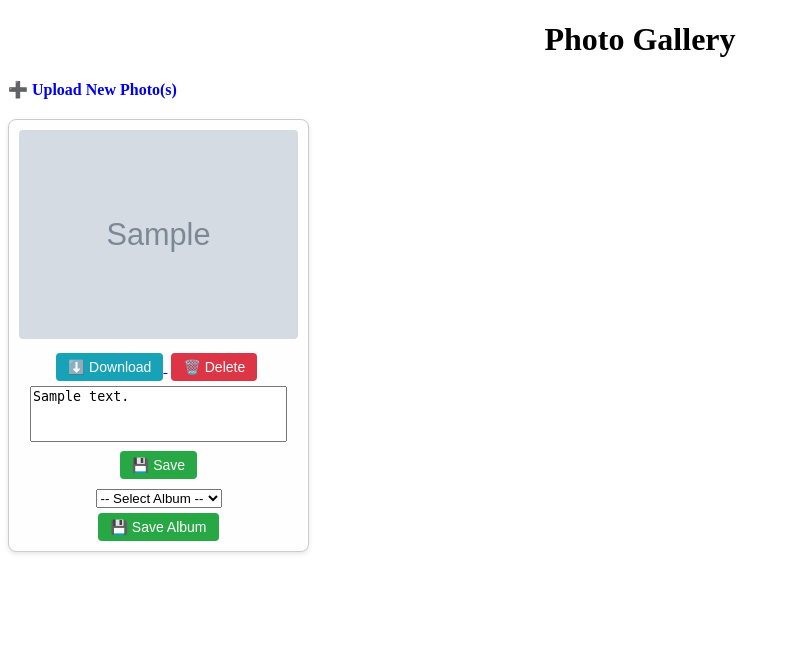
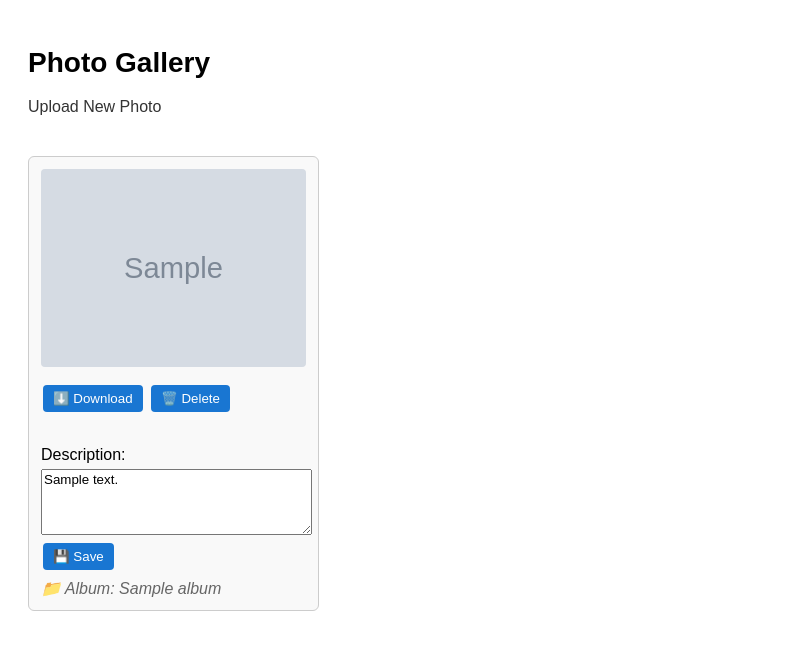
Before and after one commit to JayRKay91/photo-share-app, a Flask app: template app/templates/gallery.html in a window 1280 px wide. Shown: the top 650 px of the page, without its empty margins (0-790 px from the left). Run offline with Flask 3, Linux system fonts and the light colour scheme; the template is opened without the code that fills it: most values are stand-ins (such as "Sample title", 1, 10 or a date in 2020); grey boxes marked "Sample" are stand-in pictures.

Commit message:
Fix: Corrected description form route and improved gallery layout

```diff
--- a/app/templates/gallery.html
+++ b/app/templates/gallery.html
@@ -3,80 +3,83 @@
 <head>
     <title>Photo Gallery</title>
     <style>
-        .gallery-grid {
+        body {
+            font-family: Arial, sans-serif;
+            padding: 20px;
+        }
+        h1 {
+            font-size: 28px;
+        }
+        a {
+            text-decoration: none;
+            color: #333;
+            margin-bottom: 20px;
+            display: inline-block;
+        }
+        .gallery {
             display: grid;
-            grid-template-columns: repeat(auto-fill, minmax(300px, 1fr));
+            grid-template-columns: repeat(auto-fill, minmax(240px, 1fr));
             gap: 20px;
             margin-top: 20px;
         }
-        .image-card {
+        .photo-card {
             border: 1px solid #ccc;
-            padding: 10px;
-            border-radius: 8px;
-            text-align: center;
-            background-color: #fefefe;
-            box-shadow: 0 2px 5px rgba(0, 0, 0, 0.1);
+            padding: 12px;
+            border-radius: 6px;
+            background: #f9f9f9;
         }
-        .image-card img {
+        .photo-card img {
             width: 100%;
             height: auto;
             border-radius: 4px;
         }
-        .button-row {
+        .buttons {
             margin-top: 10px;
         }
-        .button-row form {
+        .buttons form {
             display: inline;
-            margin: 0 4px;
+        }
+        button {
+            background-color: #1976d2;
+            color: white;
+            border: none;
+            padding: 6px 10px;
+            margin: 4px 2px;
+            border-radius: 4px;
+            cursor: pointer;
+        }
+        button:hover {
+            background-color: #125aa1;
         }
         .description {
             margin-top: 10px;
         }
-        textarea {
-            width: 90%;
-            height: 50px;
+        .description textarea {
+            width: 100%;
+            height: 60px;
             margin-top: 5px;
-            resize: none;
+            font-family: inherit;
         }
-        .flash {
+        .album {
+            font-style: italic;
+            color: #666;
+            margin-top: 5px;
+        }
+        .message {
             background-color: #fff3cd;
             padding: 10px;
-            margin: 10px 0;
             border: 1px solid #ffeeba;
-            border-radius: 5px;
-            color: #856404;
-        }
-        .btn {
-            padding: 6px 12px;
-            font-size: 14px;
-            cursor: pointer;
-            border-radius: 4px;
-            border: none;
-        }
-        .btn-download {
-            background-color: #17a2b8;
-            color: white;
-        }
-        .btn-delete {
-            background-color: #dc3545;
-            color: white;
-        }
-        .btn-save {
-            background-color: #28a745;
-            color: white;
-            margin-top: 5px;
-        }
-        select {
-            margin-top: 10px;
+            margin-bottom: 20px;
         }
     </style>
 </head>
 <body>
-    <h1 style="text-align:center;">Photo Gallery</h1>
+    <h1>Photo Gallery</h1>
+    <a href="{{ url_for('main.upload') }}">Upload New Photo</a>
 
     {% with messages = get_flashed_messages() %}
       {% if messages %}
-        <div class="flash">
+        <div class="message">
           {% for message in messages %}
             <p>{{ message }}</p>
           {% endfor %}
@@ -84,46 +87,35 @@
       {% endif %}
     {% endwith %}
 
-    <div style="margin-bottom: 20px;">
-        <a href="{{ url_for('main.upload') }}" style="text-decoration:none;">
-            <strong>➕ Upload New Photo(s)</strong>
-        </a>
-    </div>
-
-    <div class="gallery-grid">
+    <div class="gallery">
         {% for image in images %}
-        <div class="image-card">
+            <div class="photo-card">
                 <img src="{{ url_for('static', filename='uploads/' + image.filename) }}" alt="{{ image.filename }}">
 
-            <div class="button-row">
+                <div class="buttons">
                     <a href="{{ url_for('main.download_image', filename=image.filename) }}">
-                    <button class="btn btn-download">⬇️ Download</button>
+                        <button type="button">⬇️ Download</button>
                     </a>
 
                     <form action="{{ url_for('main.delete_image', filename=image.filename) }}" method="POST" onsubmit="return confirm('Are you sure you want to delete this image?');">
-                    <button class="btn btn-delete">🗑️ Delete</button>
+                        <button type="submit">🗑️ Delete</button>
                     </form>
                 </div>
 
-            <form action="{{ url_for('main.save_description', filename=image.filename) }}" method="POST">
-                <textarea name="description" placeholder="Add a description...">{{ image.description }}</textarea>
-                <br>
-                <button class="btn btn-save">💾 Save</button>
-            </form>
-
-            <form action="{{ url_for('main.save_album', filename=image.filename) }}" method="POST">
-                <select name="album">
-                    <option value="">-- Select Album --</option>
-                    {% for album_name in albums %}
-                        <option value="{{ album_name }}" {% if album_name == image.album %}selected{% endif %}>
-                            {{ album_name }}
-                        </option>
-                    {% endfor %}
-                </select>
-                <br>
-                <button class="btn btn-save">💾 Save Album</button>
+                <div class="description">
+                    <form action="{{ url_for('main.update_description', filename=image.filename) }}" method="POST">
+                        <label for="desc-{{ image.filename }}">Description:</label>
+                        <textarea name="description" id="desc-{{ image.filename }}">{{ image.description }}</textarea>
+                        <button type="submit">💾 Save</button>
                     </form>
                 </div>
+
+                {% if image.album %}
+                    <div class="album">📁 Album: {{ image.album }}</div>
+                {% endif %}
+            </div>
+        {% else %}
+            <p>No photos yet. Be the first to upload one!</p>
         {% endfor %}
     </div>
 </body>
```
Lines whose indentation alone changed are shown as unchanged.
